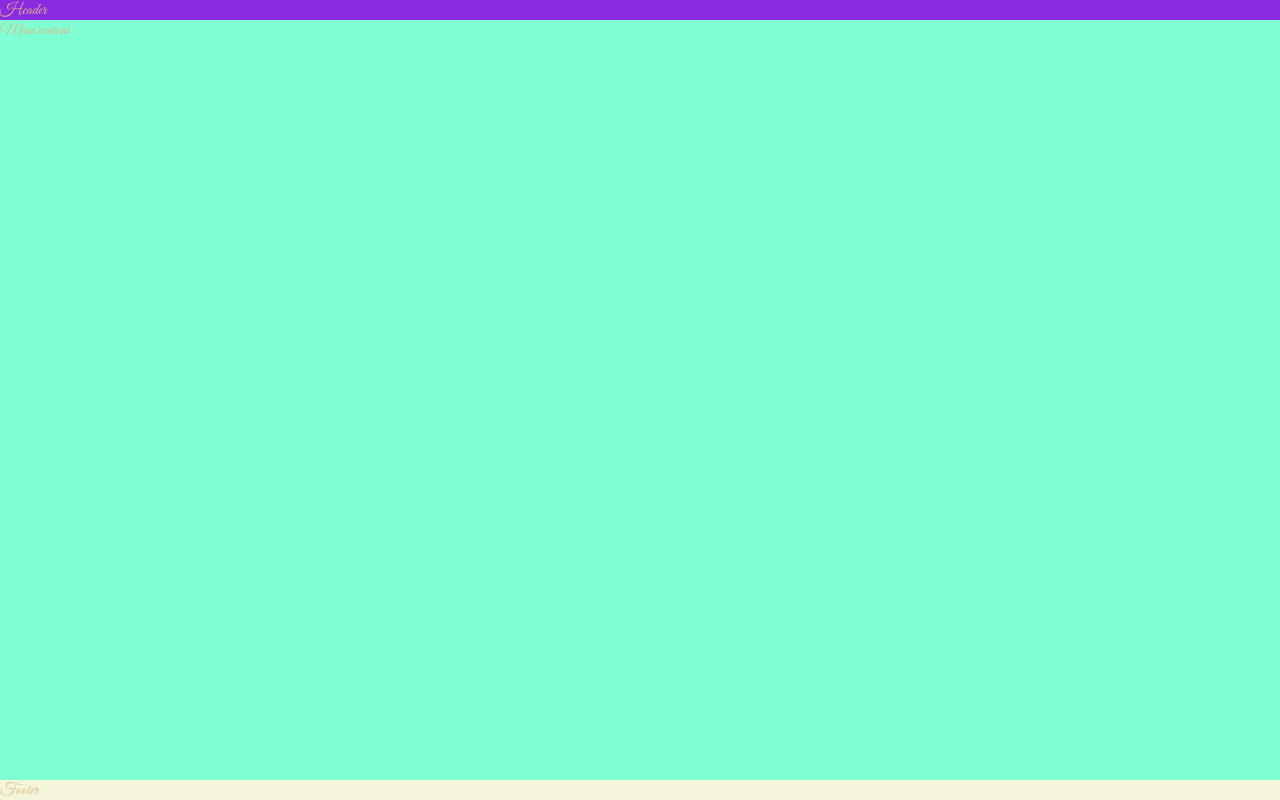
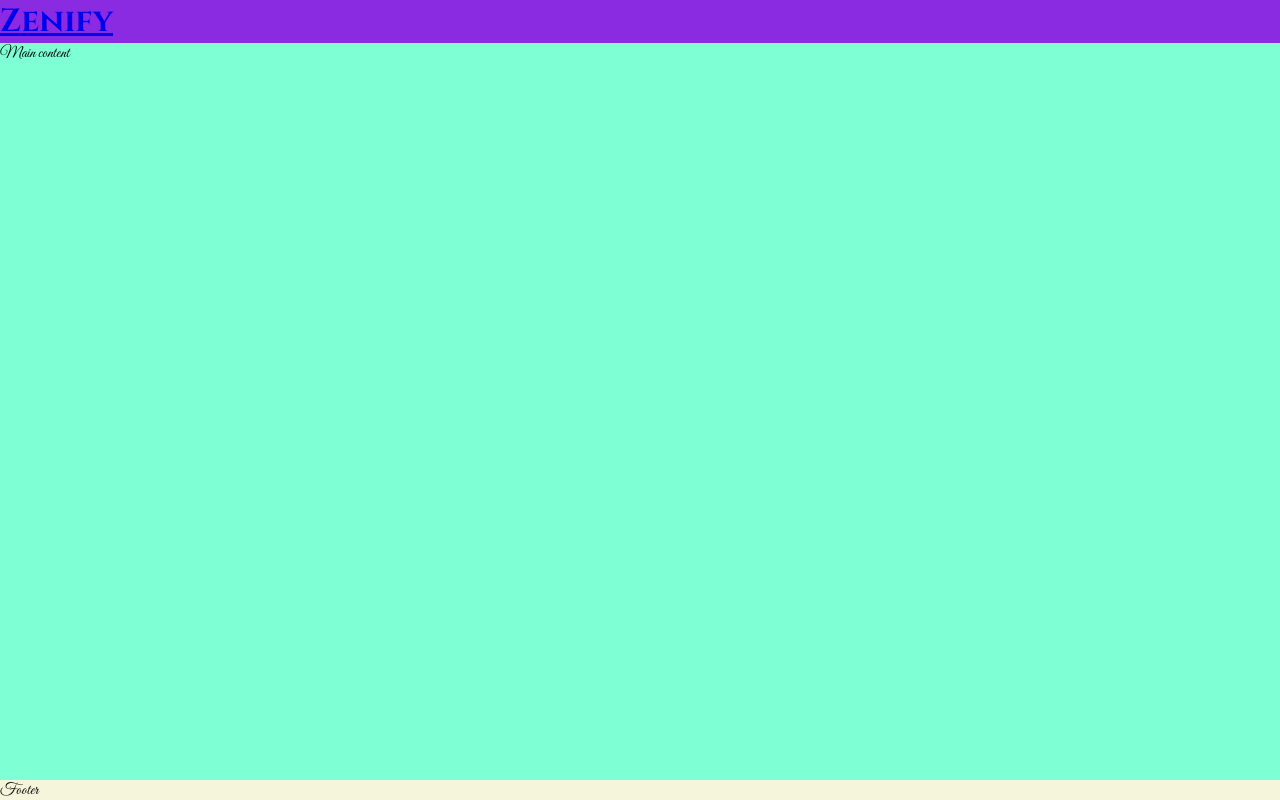
Before and after one commit to IbrahimAbedghane/Yoga-Project, a plain HTML site: page index.html in a window 1280 px wide. Drawn offline with Linux system fonts and the light colour scheme.

Commit message:
apply Cinzel fonts and add logo

```diff
--- a/assets/css/style.css
+++ b/assets/css/style.css
@@ -13,13 +13,17 @@ body {
     min-height: 100vh;
     display: flex;
     flex-direction: column;
-    color: burlywood;
+    color: black;
     font-family: 'Great Vibes', sans-serif;
 }
 
 /* header */
 header {
     background-color: blueviolet;
+}
+
+h1 {
+    font-family: 'Cinzel', sans-serif;
 }
 
 /* main content */
--- a/index.html
+++ b/index.html
@@ -17,7 +17,11 @@
 </head>
 <body>
     <!--Header-->
-    <header>Header</header>
+    <header>
+        <a href="index.html">
+            <h1 id="logo">Zenify</h1>
+        </a>
+    </header>
 
     <!--Main Content-->
     <main>Main content</main>
```
